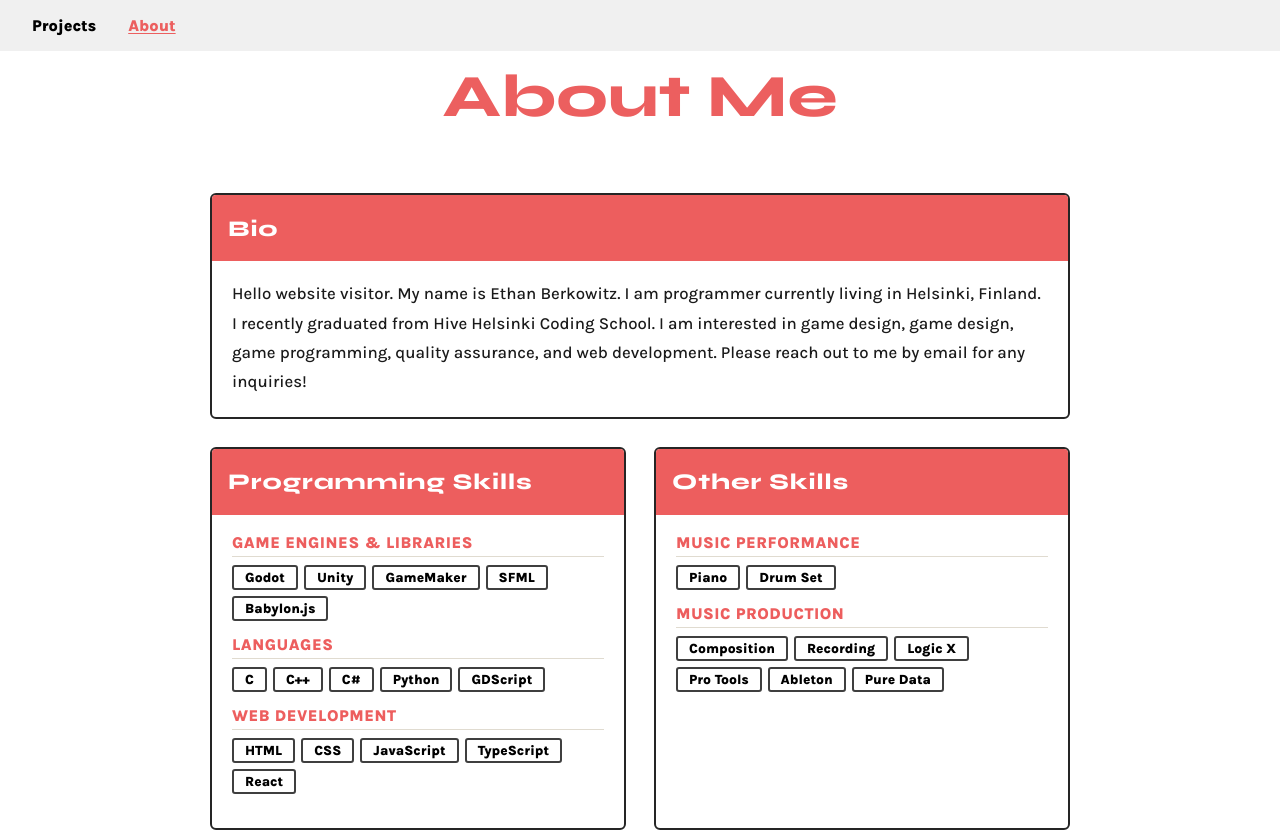
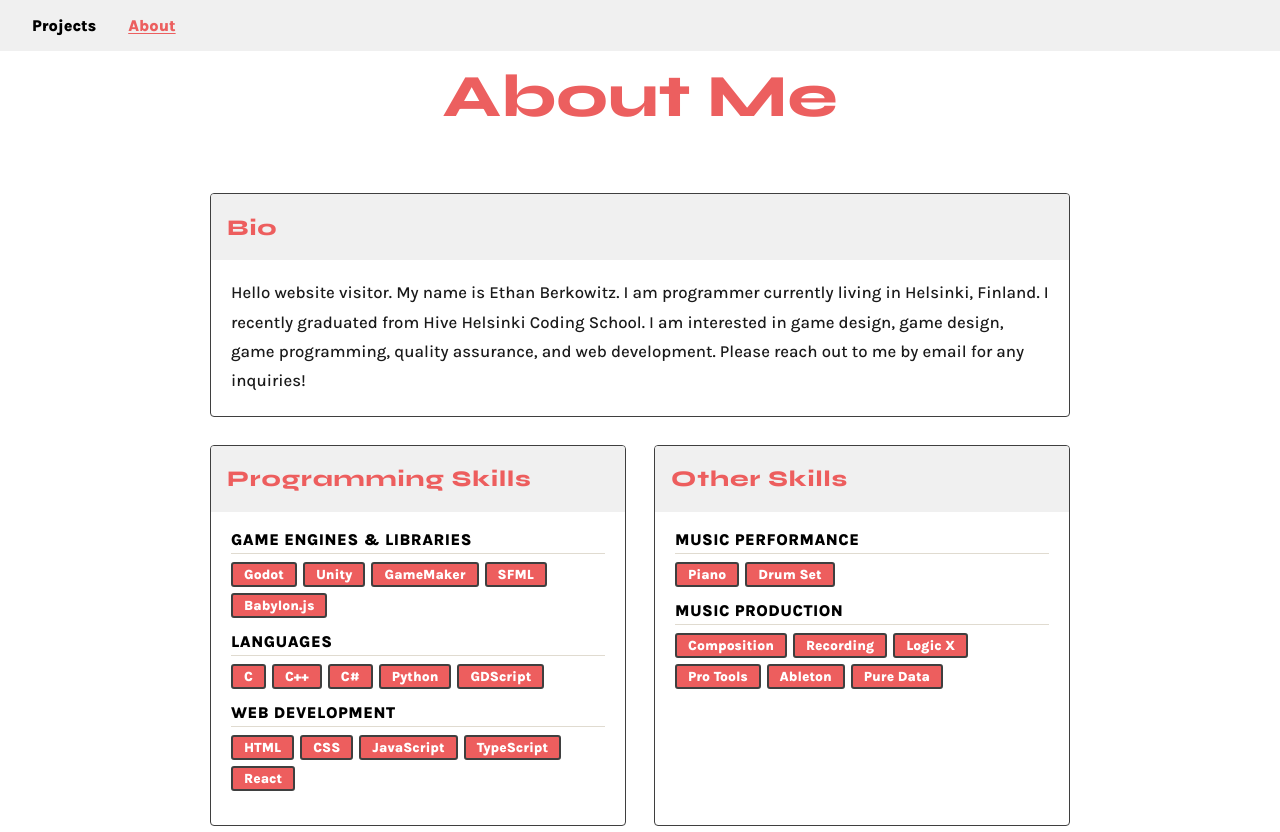
Before and after one commit to ethan-berkowitz/ethan-berkowitz.github.io, a React (Vite) app: page /about in a window 1280 px wide. Shown: the top 832 px of the page. Built offline with nearby package versions, Linux system fonts and the light colour scheme.

Commit message:
changed about page colors

```diff
--- a/src/App.css
+++ b/src/App.css
@@ -335,8 +335,8 @@ html {
 
 .about-card {
   background: #ffffff;
-  border: 2.5px solid #252525;
-  border-radius: 6px;
+  border: 1.5px solid #3f3f3f;
+  border-radius: 4px;
   overflow: hidden;
 }
 
@@ -346,7 +346,7 @@ html {
 }
 
 .card-header {
-  background: #ed5e5e;
+  background: rgba(239, 239, 239, 0.9);;
   background-position: center;
   background-size: cover;
   padding: 1px 16px 1px;
@@ -355,7 +355,7 @@ html {
 .card-header h2 {
   font-family: 'Syne', sans-serif;
   font-size: 1.4rem;
-  color: rgb(255, 255, 255);
+  color: #ed5e5e;
   letter-spacing: 0.04em;
   font-weight: 700;
 }
@@ -387,7 +387,7 @@ html {
   font-weight: 700;
   letter-spacing: 0.03em;
   text-transform: uppercase;
-  color: #ed5e5e;
+  color: #000000;
   margin-bottom: 8px;
   border-bottom: 1.5px solid #e0dbd0;
   padding-bottom: 4px;
@@ -400,8 +400,8 @@ html {
 }
 
 .skill-tag {
-  background-color: #ffffff;
-  color: #000000;
+  background-color: #ed5e5e;
+  color: #ffffff;
   font-family: 'Karla', sans-serif;
   font-size: 0.85rem;
   font-weight: 700;
```
